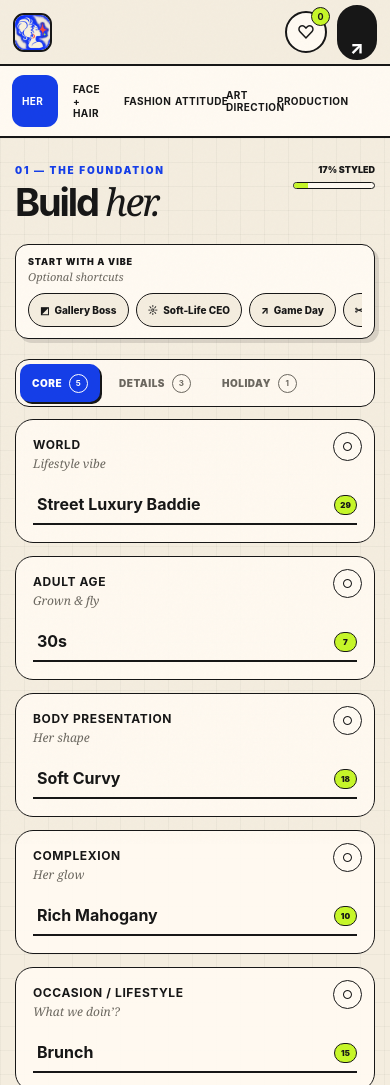
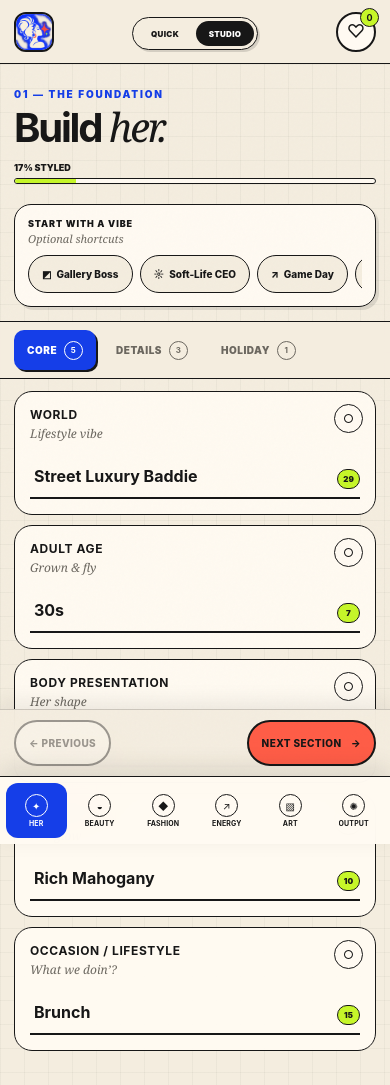
Before and after one commit to Sweetrose37/build-a-baddie-3.0, a plain HTML site: page index.html in a window 390 px wide. Shown: the top 1085 px of the page. Drawn offline with Linux system fonts and the light colour scheme.

Commit message:
Add native-style phone experience

```diff
--- a/js/app.js
+++ b/js/app.js
@@ -103,7 +103,7 @@ function escapeHtml(value = '') {
 function renderNav() {
   nav.innerHTML = sections.map(section => `
     <button class="nav-item ${state.section === section.id ? 'active' : ''}" data-section="${section.id}" aria-current="${state.section === section.id ? 'step' : 'false'}">
-      <span>${section.number}</span><b>${section.label}<small>${section.note}</small></b><i>${section.icon}</i>
+      <span>${section.number}</span><b><span class="nav-label">${section.label}</span><em>${section.mobileLabel}</em><small>${section.note}</small></b><i>${section.icon}</i>
     </button>`).join('');
 }
 
--- a/js/data.js
+++ b/js/data.js
@@ -6,12 +6,12 @@ import { GAME_DAY_FIELDS, GAME_DAY_WORLD, gameDayDefaults, isGameDay, paletteCol
 export { GAME_DAY_WORLD, isGameDay };
 
 export const sections = [
-  { id: 'her', number: '01', label: 'Her', note: 'The foundation', icon: '✦' },
-  { id: 'face', number: '02', label: 'Face + Hair', note: 'Beauty + crown', icon: '◒' },
-  { id: 'fashion', number: '03', label: 'Fashion', note: 'Head-to-toe look', icon: '◆' },
-  { id: 'attitude', number: '04', label: 'Attitude', note: 'Pose + energy', icon: '↗' },
-  { id: 'art', number: '05', label: 'Art Direction', note: 'The creative vision', icon: '▧' },
-  { id: 'production', number: '06', label: 'Production', note: 'Make it usable', icon: '✺' }
+  { id: 'her', number: '01', label: 'Her', mobileLabel: 'Her', note: 'The foundation', icon: '✦' },
+  { id: 'face', number: '02', label: 'Face + Hair', mobileLabel: 'Beauty', note: 'Beauty + crown', icon: '◒' },
+  { id: 'fashion', number: '03', label: 'Fashion', mobileLabel: 'Fashion', note: 'Head-to-toe look', icon: '◆' },
+  { id: 'attitude', number: '04', label: 'Attitude', mobileLabel: 'Energy', note: 'Pose + energy', icon: '↗' },
+  { id: 'art', number: '05', label: 'Art Direction', mobileLabel: 'Art', note: 'The creative vision', icon: '▧' },
+  { id: 'production', number: '06', label: 'Production', mobileLabel: 'Output', note: 'Make it usable', icon: '✺' }
 ];
 
 const textAreas = new Set(['qualityNotes']);
--- a/service-worker.js
+++ b/service-worker.js
@@ -1,4 +1,4 @@
-const CACHE = 'baddie-look-lab-v9';
+const CACHE = 'baddie-look-lab-v10';
 const SHELL = ['./', './index.html', './styles.css', './js/app.js', './js/data.js', './js/catalog/data.js', './js/catalog/holidayData.js', './js/catalog/performanceData.js', './js/catalog/designData.js', './js/catalog/gameDayData.js', './manifest.webmanifest', './assets/images/studio-hero.png', './assets/images/app-icon-192.png', './assets/images/app-icon-512.png'];
 
 self.addEventListener('install', event => event.waitUntil(caches.open(CACHE).then(cache => cache.addAll(SHELL)).then(() => self.skipWaiting())));
--- a/styles.css
+++ b/styles.css
@@ -54,6 +54,7 @@ button:focus-visible, input:focus-visible, select:focus-visible, textarea:focus-
 .nav-item.active { background: var(--blue); color: white; transform: rotate(-1deg); }
 .nav-item > span:first-child { font-family: var(--serif); font-style: italic; font-size: 13px; opacity: .65; }
 .nav-item b { display: grid; gap: 4px; font-size: 12px; text-transform: uppercase; letter-spacing: .04em; }
+.nav-item b em { display: none; font-style: normal; }
 .nav-item small { font-size: 9px; font-weight: 650; opacity: .64; text-transform: none; letter-spacing: 0; }
 .nav-item i { width: 23px; height: 23px; display: grid; place-items: center; border: 1px solid currentColor; border-radius: 50%; font-style: normal; font-size: 11px; }
 .rail-tip { margin-top: 35px; padding: 15px; border: 1.5px dashed var(--ink); transform: rotate(1.5deg); background: var(--lime); }
@@ -211,32 +212,53 @@ dialog::backdrop { background: rgba(23,23,23,.62); backdrop-filter: blur(6px); }
 }
 
 @media (max-width: 690px) {
-  .topbar { height: 66px; padding: 0 13px; }
-  .brand img { width: 39px; height: 39px; border-radius: 11px; }
-  .brand b { font-size: 12px; }
+  body { padding-bottom: calc(72px + env(safe-area-inset-bottom)); }
+  .topbar { position: sticky; top: 0; z-index: 35; height: 64px; padding: 0 14px; grid-template-columns: 1fr auto; border-bottom-width: 1.5px; }
+  .brand img { width: 40px; height: 40px; border-radius: 12px; }
+  .brand b { font-size: 11px; }
   .brand small { font-size: 7px; }
-  .header-actions .button-ghost, .header-actions .button-ink { width: 40px; min-height: 40px; overflow: hidden; padding: 0; color: transparent; }
-  .header-actions .button-ink span { color: white; margin: 0; font-size: 18px; }
+  .header-actions { gap: 0; }
+  #installBtn, #newLookBtn { display: none !important; }
+  .icon-button { width: 40px; height: 40px; }
   .app-layout { display: block; }
-  .rail { position: sticky; top: 0; z-index: 10; padding: 9px 12px; border: 0; border-bottom: 2px solid var(--ink); }
-  .mode-toggle, .rail-tip { display: none; }
-  #sectionNav { display: flex; gap: 5px; margin: 0; overflow-x: auto; scrollbar-width: none; }
-  .nav-item { flex: 0 0 auto; width: auto; grid-template-columns: 22px 1fr; padding: 8px 10px; }
-  .nav-item > span:first-child, .nav-item small, .nav-item i { display: none; }
-  .workspace { padding: 26px 15px; }
-  .workspace-head { align-items: start; }
-  .workspace h1 { font-size: 38px; }
-  .completion { min-width: 82px; }
-  .preset-strip { display: block; margin-top: 23px; }
+  .rail { position: static; padding: 0; border: 0; background: transparent; }
+  .rail-tip { display: none; }
+  .mode-toggle { position: fixed; z-index: 40; top: 17px; left: 50%; width: 126px; transform: translateX(-50%); padding: 3px; background: var(--paper); box-shadow: 2px 2px 0 rgba(23,23,23,.14); }
+  .mode-toggle button { min-height: 25px; font-size: 8px; }
+  #sectionNav { position: fixed; z-index: 45; right: 0; bottom: 0; left: 0; height: calc(68px + env(safe-area-inset-bottom)); display: grid; grid-template-columns: repeat(6, minmax(0, 1fr)); gap: 3px; margin: 0; padding: 6px 6px calc(6px + env(safe-area-inset-bottom)); overflow: visible; border-top: 1.5px solid var(--ink); background: rgba(255,250,242,.97); box-shadow: 0 -8px 24px rgba(23,23,23,.1); backdrop-filter: blur(16px); }
+  .nav-item { width: auto; min-width: 0; min-height: 54px; display: flex; flex-direction: column; align-items: center; justify-content: center; gap: 3px; padding: 4px 1px; border-radius: 12px; text-align: center; }
+  .nav-item.active { transform: none; }
+  .nav-item > span:first-child, .nav-item small, .nav-item .nav-label { display: none; }
+  .nav-item b { display: block; max-width: 100%; overflow: hidden; font-size: 7px; line-height: 1; letter-spacing: .02em; white-space: nowrap; text-overflow: ellipsis; }
+  .nav-item b em { display: block; }
+  .nav-item i { order: -1; width: 23px; height: 23px; display: grid; font-size: 10px; }
+  .workspace { padding: 24px 14px calc(90px + env(safe-area-inset-bottom)); }
+  .workspace-head { display: block; }
+  .workspace h1 { font-size: 40px; }
+  .completion { width: 100%; min-width: 0; margin: 15px 0 0; }
+  .completion span { margin-bottom: 5px; text-align: left; }
+  .completion > div { height: 6px; }
+  .preset-strip { display: block; margin: 20px 0 14px; padding: 13px; border-radius: 17px; box-shadow: 3px 3px 0 rgba(23,23,23,.11); }
   .preset-list { margin-top: 9px; }
-  .control-group-nav { margin-bottom: 12px; }
-  .control-group-button { flex: 0 0 auto; }
-  .field-grid { grid-template-columns: 1fr; }
+  .preset { min-height: 38px; padding: 0 13px; }
+  .control-group-nav { position: sticky; top: 64px; z-index: 20; margin: 0 -14px 12px; padding: 8px 14px; border-right: 0; border-left: 0; border-radius: 0; background: rgba(244,237,223,.96); backdrop-filter: blur(14px); }
+  .control-group-button { flex: 0 0 auto; min-height: 40px; padding: 0 13px; }
+  .field-grid { grid-template-columns: 1fr; gap: 10px; }
+  .field-card { padding: 15px; border-radius: 18px; background: rgba(255,250,242,.97); }
   .field-card.wide { grid-column: auto; }
+  .field-card select, .field-card input, .field-card textarea { font-size: 16px; }
+  .field-card select { height: 44px; }
   .color-grid { grid-template-columns: repeat(2, minmax(0, 1fr)); }
+  .workspace-footer { position: sticky; z-index: 18; bottom: calc(68px + env(safe-area-inset-bottom)); margin: 16px -14px -14px; padding: 10px 14px; border-top: 1px solid var(--line); background: rgba(244,237,223,.96); box-shadow: 0 -7px 20px rgba(23,23,23,.08); backdrop-filter: blur(14px); }
   .workspace-footer p { display: none; }
-  .look-panel { padding: 25px 15px 32px; border-top: 2px solid var(--ink); }
+  .workspace-footer .button { min-height: 46px; }
+  .look-panel { padding: 22px 14px calc(94px + env(safe-area-inset-bottom)); border-top: 2px solid var(--ink); }
+  .look-card { border-radius: 20px; box-shadow: 5px 5px 0 var(--ink); }
+  .bad-girl-button, .make-button { min-height: 68px; border-radius: 18px; }
   .saved-grid { grid-template-columns: 1fr; }
+  .sheet-dialog { width: 100%; max-height: 92dvh; margin: auto 0 0; }
+  .dialog-shell { max-height: 92dvh; padding: 34px 18px calc(24px + env(safe-area-inset-bottom)); border-right: 0; border-bottom: 0; border-left: 0; border-radius: 24px 24px 0 0; box-shadow: none; }
+  .toast { bottom: calc(82px + env(safe-area-inset-bottom)); max-width: calc(100vw - 28px); text-align: center; }
 }
 
 @media (max-width: 430px) {
```
Also changed, not shown: 1 other file.
